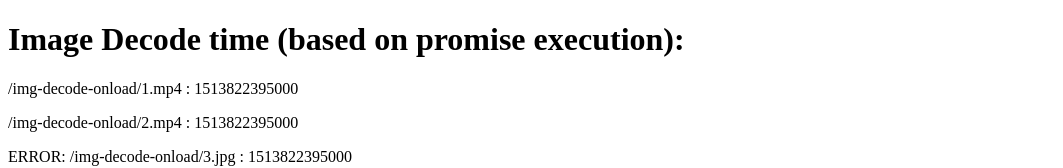
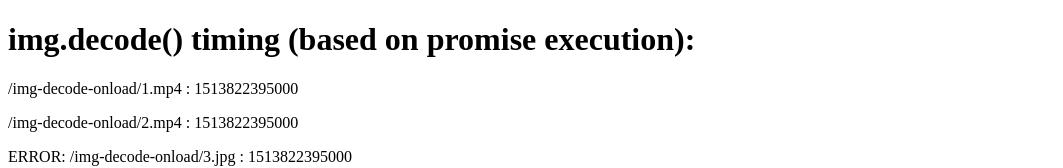
Before and after one commit to colinbendell/webperf, a plain HTML site: page img-decode-onload/index.html in a window 1280 px wide. Shown: the top 168 px of the page, without its empty margins (0-1063 px from the left). Drawn offline with Linux system fonts and the light colour scheme; files whose address does not match are found by name.

Commit message:
update html

```diff
--- a/img-decode-onload/index.html
+++ b/img-decode-onload/index.html
@@ -20,7 +20,7 @@
     </script>
 </head>
 <body>
-<h1>Image Decode time (based on promise execution):</h1>
+<h1>img.decode() timing (based on promise execution):</h1>
 <div id="status"></div>
 <picture>
     <source type="image/webp" srcset="Ottawa_River.webp">
```
